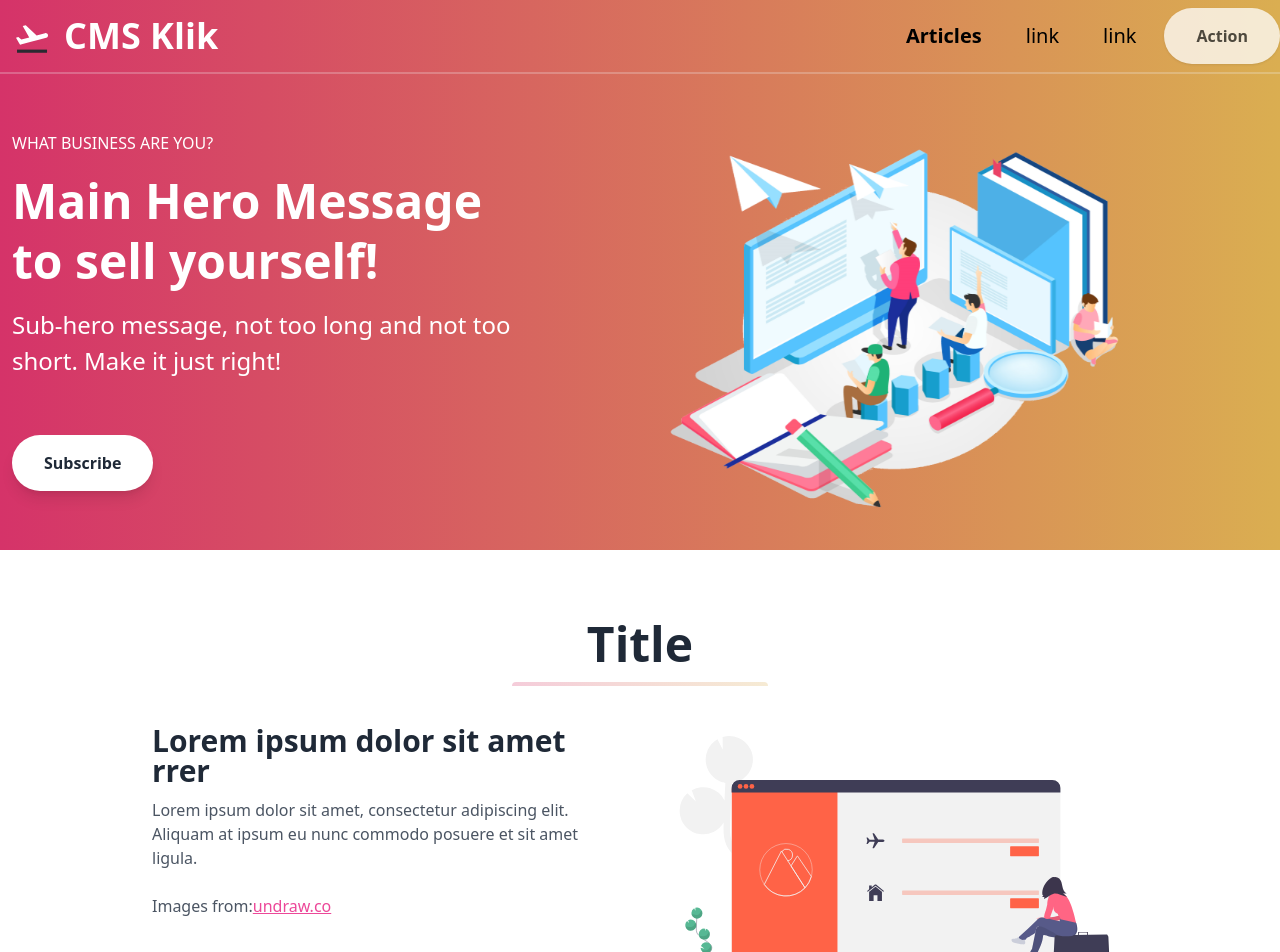
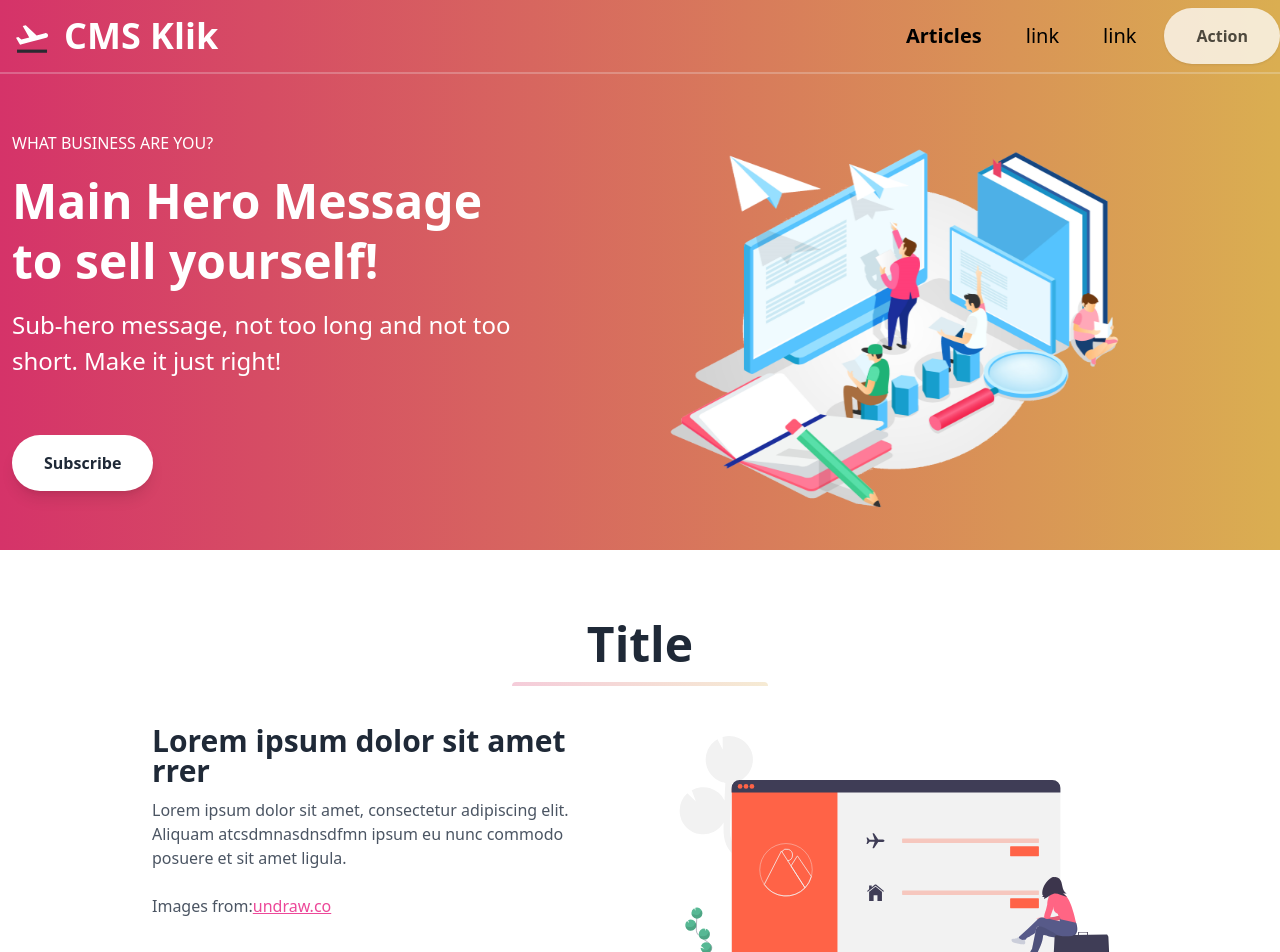
Before and after one commit to kadarisman/cms-klik, a Next.js app: page / in a window 1280 px wide. Shown: the top 952 px of the page. Built offline with nearby package versions, Linux system fonts and the light colour scheme.

Commit message:
redeploy lagi lagi

```diff
--- a/pages/index.js
+++ b/pages/index.js
@@ -19,7 +19,7 @@
             Lorem ipsum dolor sit amet rrer
           </h3>
           <p className="text-gray-600 mb-8">
-            Lorem ipsum dolor sit amet, consectetur adipiscing elit. Aliquam at
+            Lorem ipsum dolor sit amet, consectetur adipiscing elit. Aliquam atcsdmnasdnsdfmn
             ipsum eu nunc commodo posuere et sit amet ligula.
             <br />
             <br />
```
